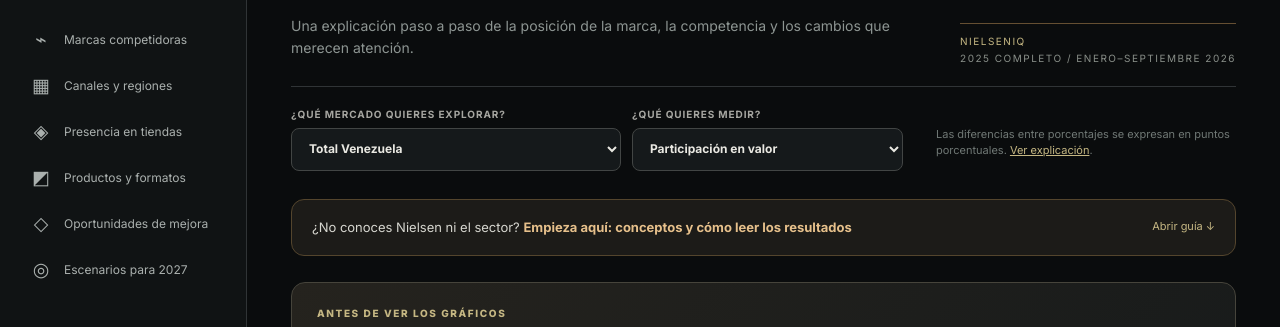
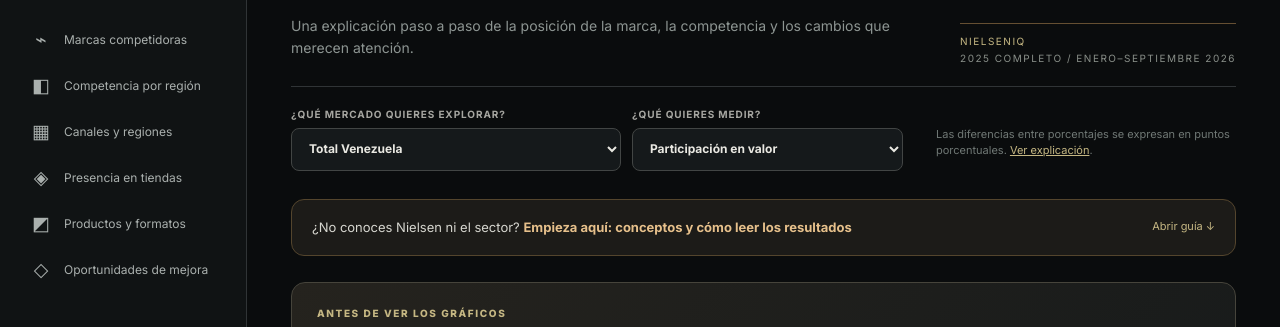
Before and after one commit to grodriguezal/ron-carupano-nielsen-2026, a website with bundled scripts: page index.html in a window 1280 px wide. Shown: the part 248-575 px from the top of the page. Built offline with nearby package versions, Linux system fonts and the light colour scheme.

Commit message:
Add regional competition navigation and remove 2027 scenarios tab

```diff
--- a/index.html
+++ b/index.html
@@ -20,11 +20,12 @@
    <button class="nav-button active" data-page="overview"><span class="nav-icon">◫</span>Resumen ejecutivo</button>
    <button class="nav-button" data-page="strategic"><span class="nav-icon">✦</span>Diagnóstico estratégico 2027</button>
    <button class="nav-button" data-page="competition"><span class="nav-icon">⌁</span>Marcas competidoras</button>
+   <button class="nav-button" data-page="regional"><span class="nav-icon">◧</span>Competencia por región</button>
    <button class="nav-button" data-page="channels"><span class="nav-icon">▦</span>Canales y regiones</button>
    <button class="nav-button" data-page="distribution"><span class="nav-icon">◈</span>Presencia en tiendas</button>
    <button class="nav-button" data-page="portfolio"><span class="nav-icon">◩</span>Productos y formatos</button>
    <button class="nav-button" data-page="radar"><span class="nav-icon">◇</span>Oportunidades de mejora</button>
-   <button class="nav-button" data-page="strategy"><span class="nav-icon">◎</span>Escenarios para 2027</button>
+
   </nav>
   <div class="side-footer"><span class="status-dot"></span> ESTUDIO DE MERCADO · NIELSENIQ<br/><small>Archivo recibido: 27 OCT 2026</small><p>2025 completo comparado con enero–septiembre de 2026. No son períodos de igual duración.</p></div>
  </aside>
```
